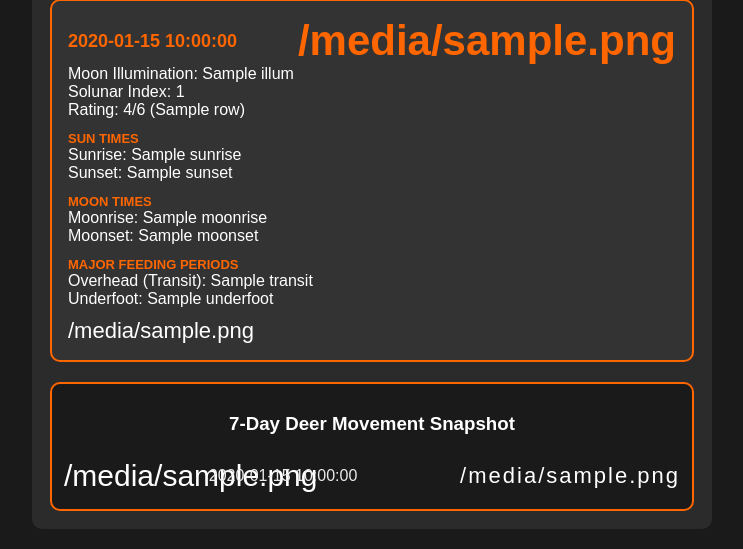
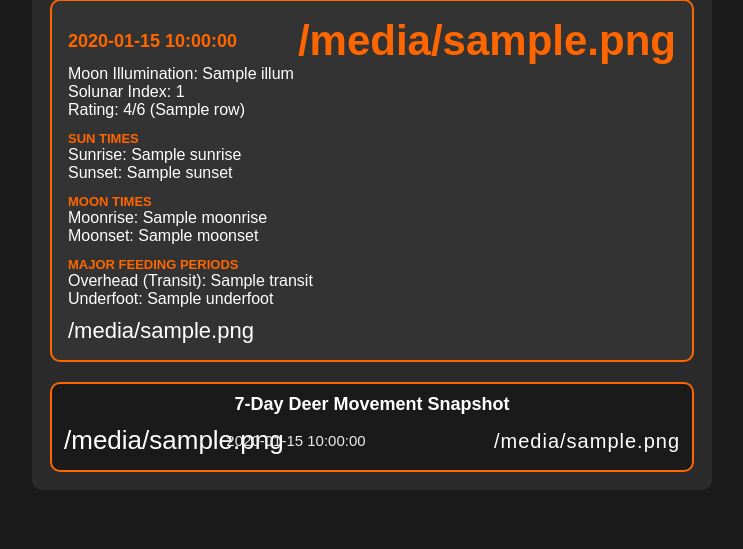
Before and after one commit to jammann342/solunar-deermove, a Flask app: template templates/index.html in a window 1280 px wide. Shown: the part 534-1083 px from the top of the page, without its empty margins (268-1011 px from the left). After the commit the page ends 1024 px from the top, so only its background shows below. Run offline with Flask 3, Linux system fonts and the light colour scheme; the template is opened without the code that fills it: most values are stand-ins (such as "Sample title", 1, 10 or a date in 2020).

Commit message:
Compress weekly snapshot layout for social sharing

```diff
--- a/templates/index.html
+++ b/templates/index.html
@@ -172,16 +172,23 @@ h1 {
     border: 2px solid #ff6600;
     border-radius: 10px;
 }
+.summary-card h3 {
+    margin: 0 0 6px;
+    font-size: 18px;
+    text-align: center;
+}
 
 /* one compact row per day */
 .summary-day {
     display: grid;
-    grid-template-columns: 42px 1fr auto;
+    grid-template-columns: 34px 1fr auto;
     align-items: center;
-    gap: 8px;
-    padding: 6px 0;
-    border-bottom: 1px solid rgba(255,255,255,0.15);
+    gap: 6px;
+    padding: 4px 0;
+    border-bottom: 1px solid rgba(255,255,255,0.12);
+    line-height: 1.2;
 }
+
 
 .summary-day:last-child {
     border-bottom: none;
@@ -189,21 +196,20 @@ h1 {
 
 /* moon */
 .summary-moon {
-    font-size: 30px;
+    font-size: 26px;
 }
 
 /* date text */
 .summary-date {
-    font-size: 16px;
+    font-size: 15px;
     color: #eaeaea;
     white-space: nowrap;
 }
 
 /* deer rating */
 .summary-deer {
-    font-size: 22px;
-    letter-spacing: 2px;
-}
+    font-size: 20px;
+    letter-spacing: 1px;
 
 }
 .donate-footer input[type="image"] {
```
